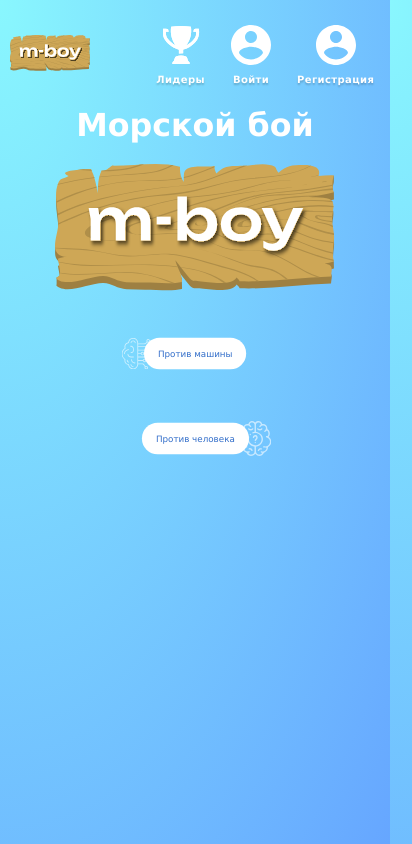
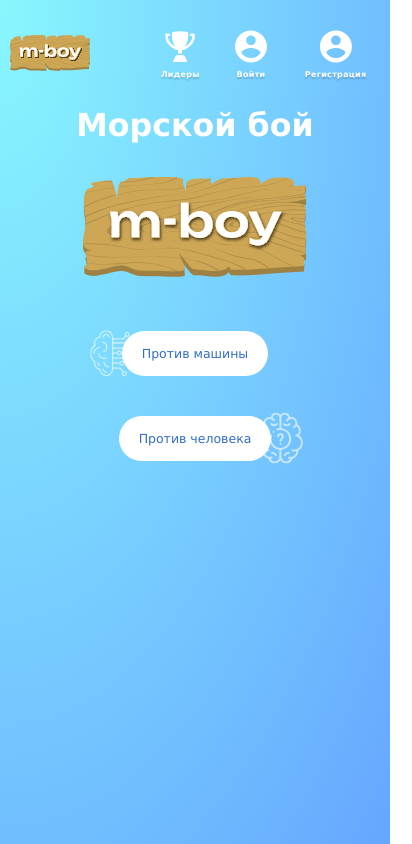
Before and after one commit to wave103x/rs-clone, a website built with webpack: page rs-clone/client/src/index.html in a window 390 px wide. Shown: the whole page, 412 px wide, since content can reach past the window. Built offline with nearby package versions, Linux system fonts and the light colour scheme; files whose address does not match are found by name; a web font is replaced by a local one.

Commit message:
fix: adaptive

```diff
--- a/rs-clone/client/src/components/Views/Header/header.scss
+++ b/rs-clone/client/src/components/Views/Header/header.scss
@@ -2,7 +2,7 @@
 
 .header {
   display: flex;
-  align-items: flex;
+  align-items: center;
   justify-content: space-between;
   position: relative;
   width: 100%;
@@ -90,3 +90,15 @@
   text-shadow: $text-shadow-blue;
   margin-left: 2rem;
 }
+
+@media (max-width: 576px) {
+  .header__btn {
+    transform: scale(0.8);
+  }
+}
+
+@media (max-width: 400px) {
+  .header__btn {
+    transform: scale(0.8);
+  }
+}
--- a/rs-clone/client/src/components/Views/Leaderboard/leaderboard.scss
+++ b/rs-clone/client/src/components/Views/Leaderboard/leaderboard.scss
@@ -6,10 +6,9 @@
   margin: 0 auto;
 }
 
-
 .leader-table__line {
   display: grid;
-  grid-template-columns: 80px 1fr 1fr 1fr 1fr 1fr;
+  grid-template-columns: 30px 1fr 1fr 1fr 1fr 1fr;
   justify-items: center;
   text-align: center;
   align-items: center;
@@ -53,7 +52,6 @@
   transition: 0.2s;
   transform: scale(1);
   transform-origin: left center;
-
 }
 
 .controls-label {
--- a/rs-clone/client/src/components/Views/StartView/start-view.scss
+++ b/rs-clone/client/src/components/Views/StartView/start-view.scss
@@ -48,12 +48,11 @@
     align-items: center;
     margin-top: 4rem;
   }
-
 }
 
 @media (max-width: 576px) {
-  .first-view__button-div {
-    transform: scale(0.7);
+  .first-view__logo {
+    transform: scale(0.8);
   }
   .header__buttons {
     gap: 1rem;
```
